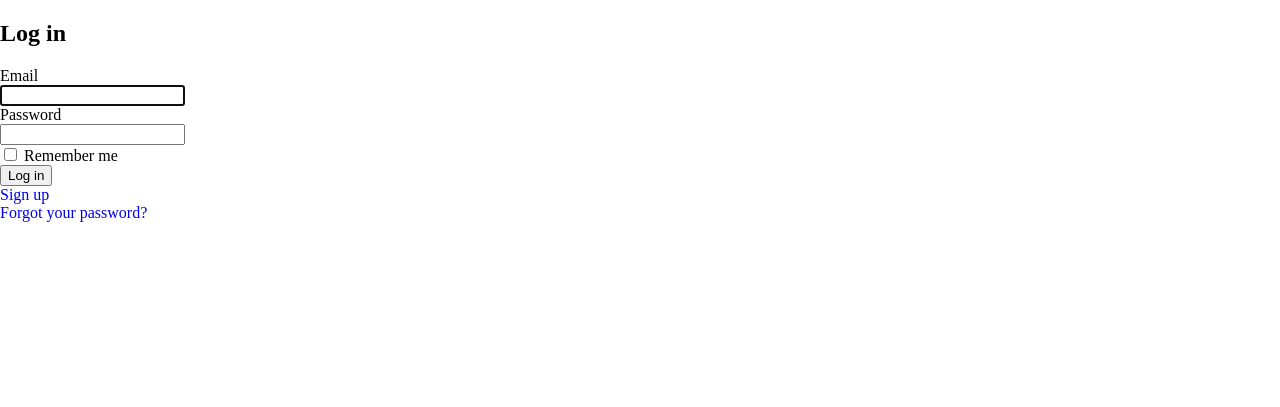
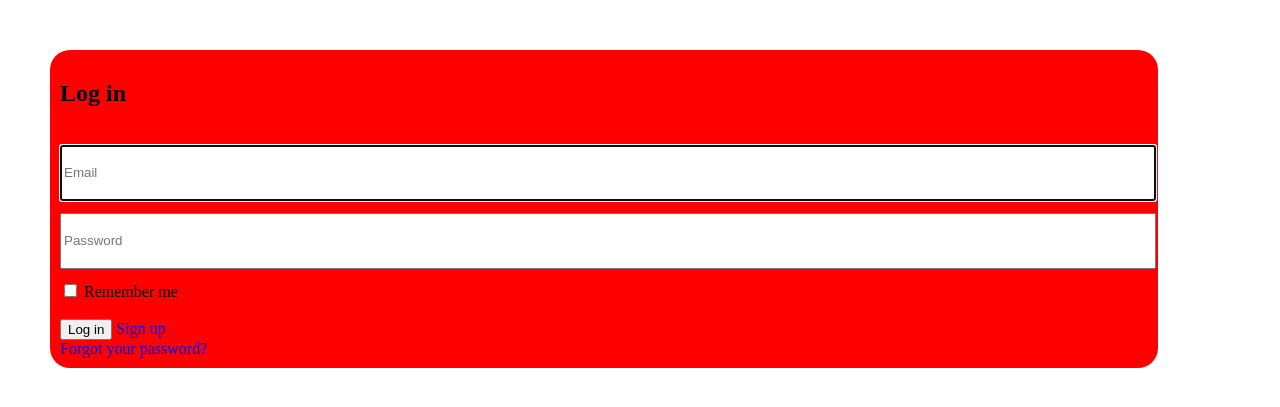
Before and after one commit to FrankMugagga/blog_app, a Rails app: page /users/sign_in in a window 1280 px wide. Shown: the top 407 px of the page. Run offline with Rails 7, Linux system fonts and the light colour scheme; some libraries are stand-ins or nearby versions.

Commit message:
Add style

```diff
--- a/app/views/devise/sessions/new.html.erb
+++ b/app/views/devise/sessions/new.html.erb
@@ -1,15 +1,18 @@
+<section class="userlogin">
 <h2>Log in</h2>
 
 <%= form_for(resource, as: resource_name, url: session_path(resource_name)) do |f| %>
-  <div class="field">
-    <%= f.label :email %><br />
-    <%= f.email_field :email, autofocus: true, autocomplete: "email" %>
+  <div class="userloginfield">
+    <%= f.label :email, style: 'display: none' %><br />
+    <%= f.email_field :email, autofocus: true, autocomplete: "email", placeholder: 'Email', class: 'userloginfield'  %>
   </div>
+  <br>
 
-  <div class="field">
-    <%= f.label :password %><br />
-    <%= f.password_field :password, autocomplete: "current-password" %>
+  <div class="userloginfield">
+    <%= f.label :password, style: 'display: none' %><br />
+    <%= f.password_field :password, autocomplete: "current-password", placeholder: 'Password', class: 'userloginfield' %>
   </div>
+  <br><br>
 
   <% if devise_mapping.rememberable? %>
     <div class="field">
@@ -17,10 +20,13 @@
       <%= f.label :remember_me %>
     </div>
   <% end %>
+  <br>
 
-  <div class="actions">
+  <section class="actions">
     <%= f.submit "Log in" %>
   </div>
 <% end %>
 
 <%= render "devise/shared/links" %>
+
+</section>
--- a/app/views/partials/_user.html.erb
+++ b/app/views/partials/_user.html.erb
@@ -1,5 +1,4 @@
 <div class='user_index'>
-<p>User id: <%= user.id %><p>
   <% if user.Photo.present? %>
     <div><img src="<%= user.Photo %>" alt="<%= user.Name %>" class='user_image'></div>
   <% else %>
```
